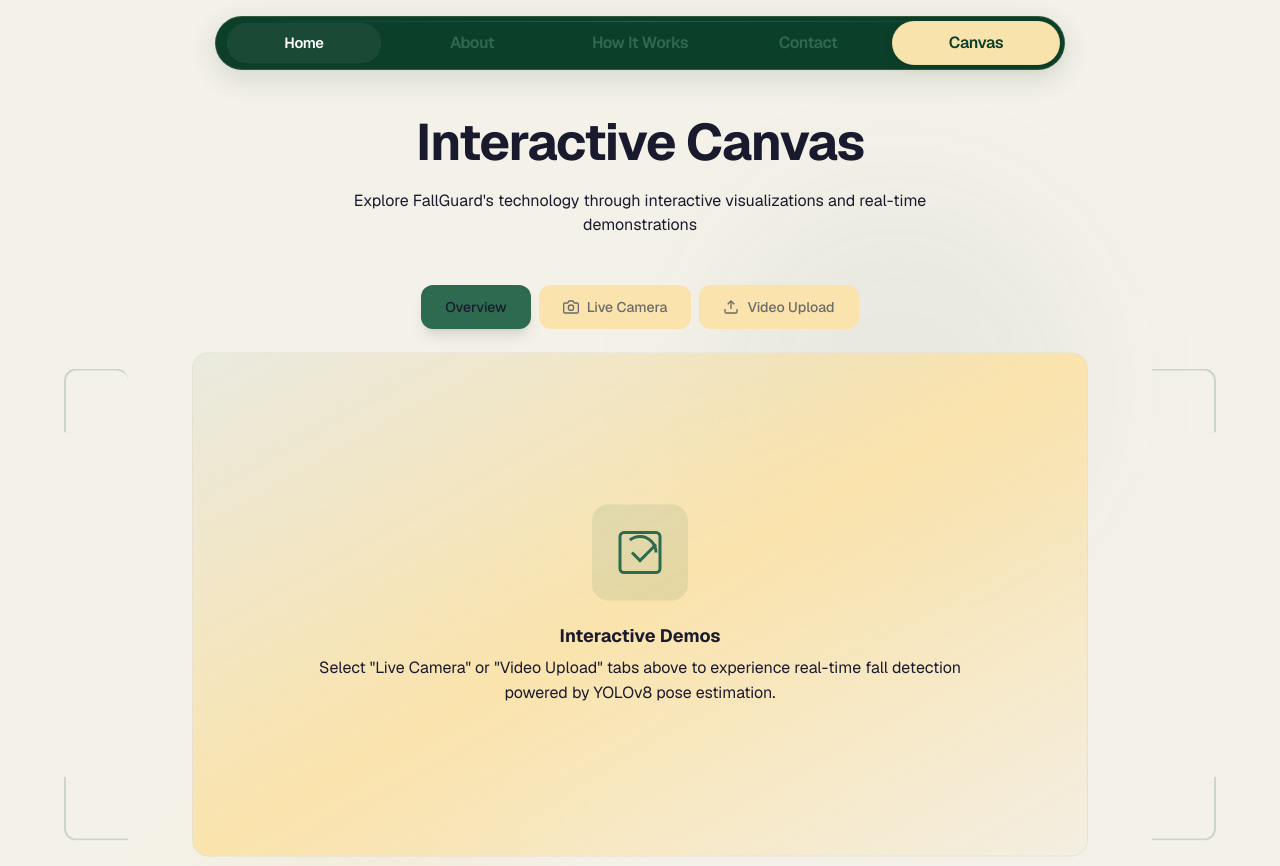
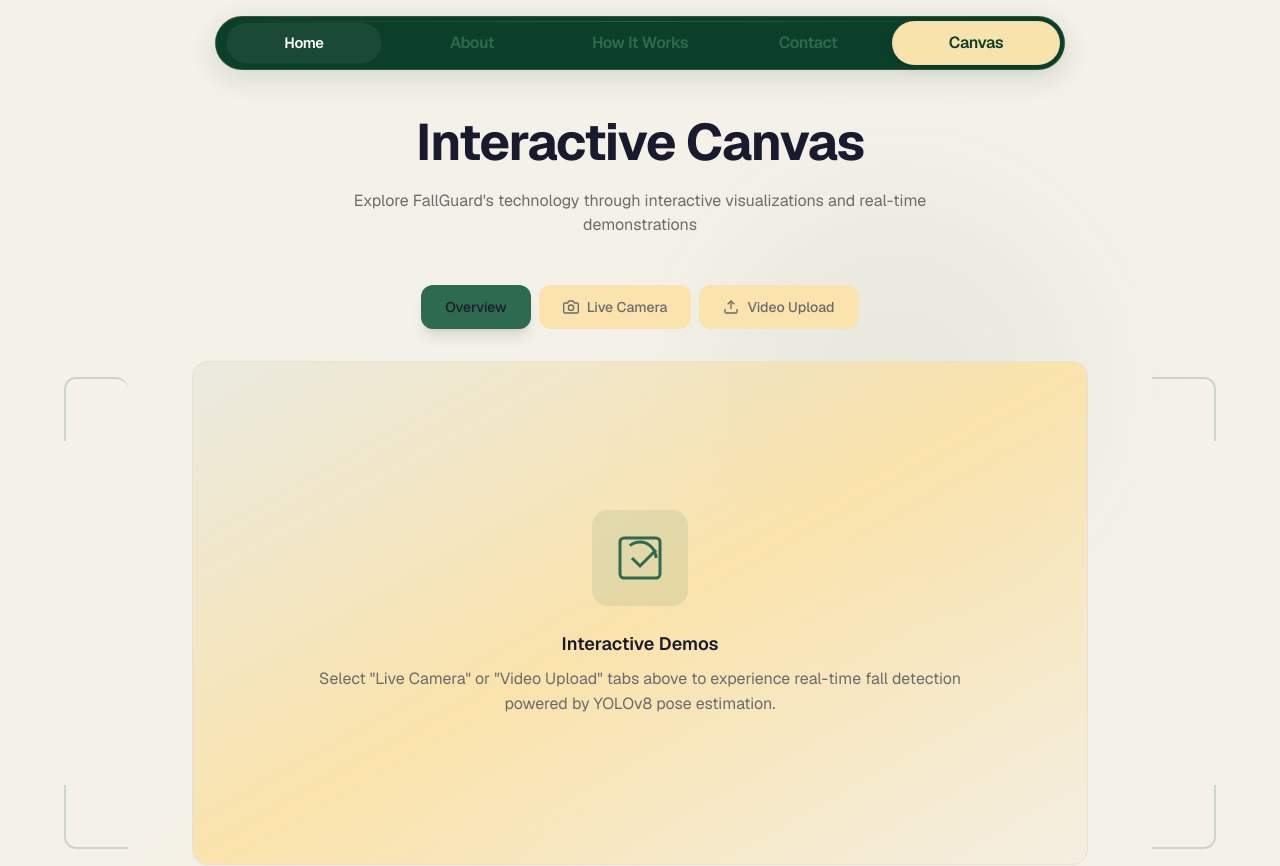
Before and after one commit to avadhutgiri12/Fall-Detection, a Next.js app: page /canvas in a window 1280 px wide. Shown: the top 866 px of the page. Built offline with nearby package versions, Linux system fonts and the light colour scheme.

Commit message:
Adjust the text color

```diff
--- a/app/globals.css
+++ b/app/globals.css
@@ -135,7 +135,7 @@ body {
 }
 
 /* Typography */
-h1, h2, h3, h4, h5, h6 {
+h1, h2, h4, h5, h6 {
   font-weight: 700;
   line-height: 1.2;
   color: var(--foreground);
@@ -146,7 +146,6 @@ h2 { font-size: clamp(2rem, 4vw, 3.5rem); }
 h4 { font-size: clamp(1.25rem, 2.5vw, 1.75rem); }
 
 p {
-  color: var(--foreground);
   max-width: 65ch;
 }
 
--- a/components/Canvas.tsx
+++ b/components/Canvas.tsx
@@ -121,18 +121,6 @@ export function Canvas() {
             }
           }
         );
-      }
-
-      // Floating animation for canvas area
-      const canvasArea = section.querySelector(".canvas-area");
-      if (canvasArea) {
-        gsap.to(canvasArea, {
-          y: -15,
-          duration: 4,
-          ease: "sine.inOut",
-          yoyo: true,
-          repeat: -1,
-        });
       }
     }, sectionRef);
 
```
